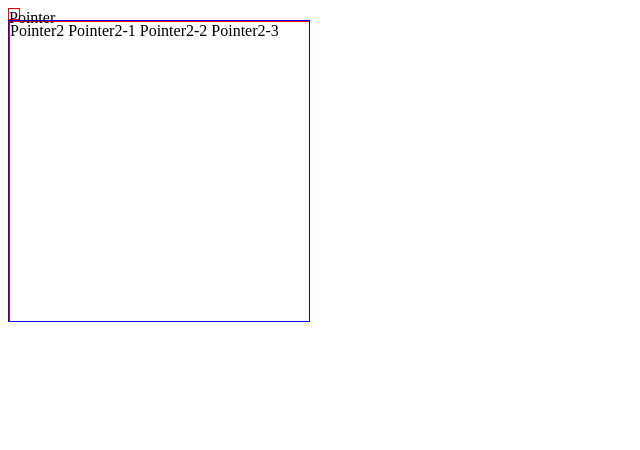
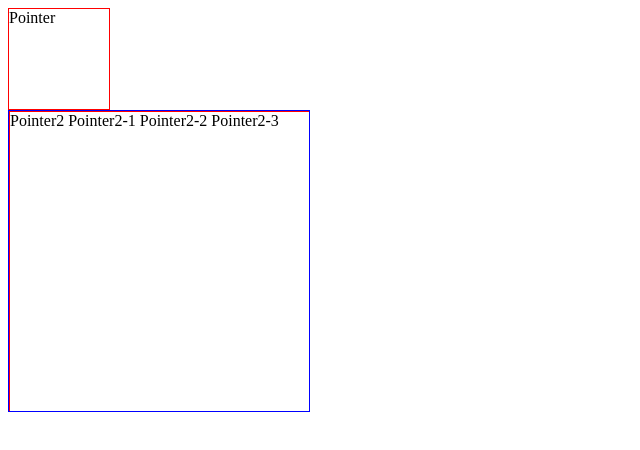
Before and after one commit to 49296904/Ada, a plain HTML site: page test.html in a window 1280 px wide. Shown: the whole page, without its empty margins (0-640 px from the left). Drawn offline with Linux system fonts and the light colour scheme.

Commit message:
Update test.html

```diff
--- a/test.html
+++ b/test.html
@@ -7,7 +7,7 @@
 </head>
 
 <body>
-    <div id="box2" style="width:10px; height:10px; border:1px solid red;" onpointerdown="down()" onpointermove="move()" onpointercancel="cancel()" onpointerout="out()" onpointerup="up()">
+    <div id="box2" style="width:100px; height:100px; border:1px solid red;" onpointerdown="down()" onpointermove="move()" onpointercancel="cancel()" onpointerout="out()" onpointerup="up()">
        Pointer
     </div>
 	<div style="width:300px; height:300px; border:1px solid blue; overflow:auto;">
```
